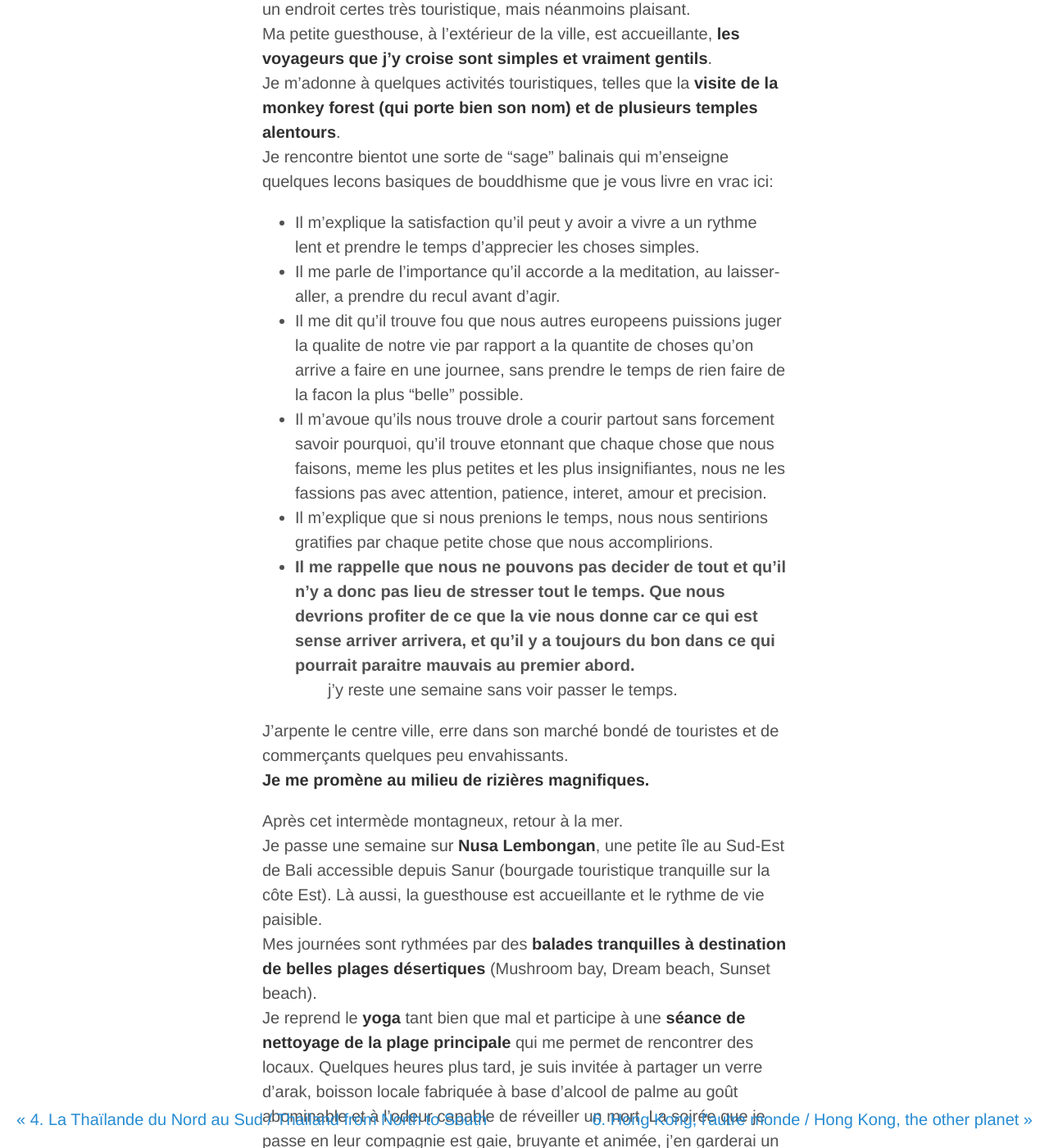
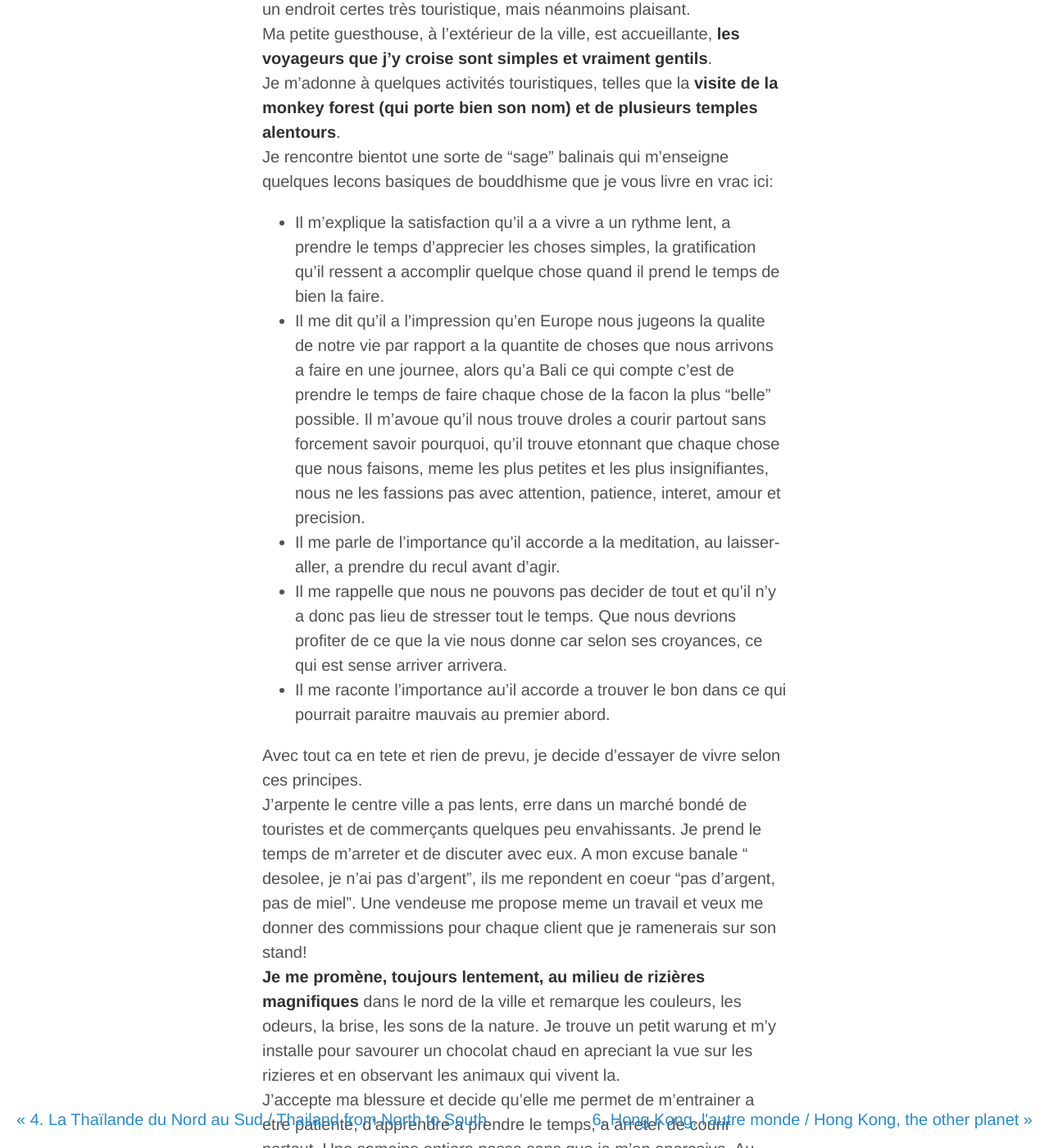
Before and after one commit to crossingborders/crossingborders.github.io, a Jekyll site: the page built from _posts/2014-06-25-Bali-ile-paisible.md, in a window 1280 px wide and 1400 px high, scrolled down 4152 px. Shown: the whole window at 82% size. Built offline with Jekyll 4.4.1, drawn with Linux system fonts in a browser that asks for light colours; Markdown is read by kramdown in place of the engine named in the settings; some of the changed text lies outside the part shown.

Commit message:
Update 2014-06-25-Bali-ile-paisible.md

```diff
--- a/_posts/2014-06-25-Bali-ile-paisible.md
+++ b/_posts/2014-06-25-Bali-ile-paisible.md
@@ -48,16 +48,18 @@ Ubud est un peu **le centre culturel de l'île**: on peut y apprendre la dance,
 Ma petite guesthouse, à l'extérieur de la ville, est accueillante, **les voyageurs que j'y croise sont simples et vraiment gentils**.
 Je m'adonne à quelques activités touristiques, telles que la **visite de la monkey forest (qui porte bien son nom) et de plusieurs temples alentours**.
 Je rencontre bientot une sorte de "sage" balinais qui m'enseigne quelques lecons basiques de bouddhisme que je vous livre en vrac ici:
-* Il m'explique la satisfaction qu'il peut y avoir a vivre a un rythme lent et prendre le temps d'apprecier les choses simples.
+* Il m'explique la satisfaction qu'il a a vivre a un rythme lent, a prendre le temps d'apprecier les choses simples, la gratification qu'il ressent a accomplir quelque chose quand il prend le temps de bien la faire.
+* Il  me dit qu'il a l'impression qu'en Europe nous jugeons la qualite de notre vie par rapport a la quantite de choses que nous arrivons a faire en une journee, alors qu'a Bali ce qui compte c'est de prendre le temps de faire chaque chose de la facon la plus "belle" possible. Il m'avoue qu'il nous trouve droles a courir partout sans forcement savoir pourquoi, qu'il trouve etonnant que chaque chose que nous faisons, meme les plus petites et les plus insignifiantes, nous ne les fassions pas avec attention, patience, interet, amour et precision.
 * Il me parle de l'importance qu'il accorde a la meditation, au laisser-aller, a prendre du recul avant d'agir.
-* Il  me dit qu'il trouve fou que nous autres europeens puissions juger la qualite de notre vie par rapport a la quantite de choses qu'on arrive a faire en une journee, sans prendre le temps de rien faire de la facon la plus "belle" possible.
-* Il m'avoue qu'ils nous trouve drole a courir partout sans forcement savoir pourquoi, qu'il trouve etonnant que chaque chose que nous faisons, meme les plus petites et les plus insignifiantes, nous ne les fassions pas avec attention, patience, interet, amour et precision.
-* Il m'explique que si nous prenions le temps, nous nous sentirions gratifies par chaque petite chose que nous accomplirions.
-* Il me rappelle que nous ne pouvons pas decider de tout et qu'il n'y a donc pas lieu de stresser tout le temps. Que nous devrions profiter de ce que la vie nous donne car ce qui est sense arriver arrivera, et qu'il y a toujours du bon dans ce qui pourrait paraitre mauvais au premier abord.
-: j'y reste une semaine sans voir passer le temps.
+* Il me rappelle que nous ne pouvons pas decider de tout et qu'il n'y a donc pas lieu de stresser tout le temps. Que nous devrions profiter de ce que la vie nous donne car selon ses croyances, ce qui est sense arriver arrivera.
+* Il me raconte l'importance au'il accorde a trouver le bon dans ce qui pourrait paraitre mauvais au premier abord.
 
-J'arpente le centre ville, erre dans son marché bondé de touristes et de commerçants quelques peu envahissants.
-**Je me promène au milieu de rizières magnifiques.**
+Avec tout ca en tete et rien de prevu, je decide d'essayer de vivre selon ces principes.
+J'arpente le centre ville a pas lents, erre dans un marché bondé de touristes et de commerçants quelques peu envahissants. Je prend le temps de m'arreter et de discuter avec eux. A mon excuse banale " desolee, je n'ai pas d'argent", ils me repondent en coeur "pas d'argent, pas de miel". Une vendeuse me propose meme un travail et veux me donner des commissions pour chaque client que je ramenerais sur son stand!
+**Je me promène, toujours lentement, au milieu de rizières magnifiques** dans le nord de la ville et remarque les couleurs, les odeurs, la brise, les sons de la nature. Je trouve un petit warung et m'y installe pour savourer un chocolat chaud en apreciant la vue sur les rizieres et en observant les animaux qui vivent la.
+J'accepte ma blessure et decide qu'elle me permet de m'entrainer a etre patiente, d'apprendre a prendre le temps, a arreter de courir partout.
+Une semaine entiere passe sans que je m'en apercoive. Au final, cet homme avait raison: les petites choses peuvent prendre beaucoup de temps si on fait attention a bien les faire!
+
 
 Après cet intermède montagneux, retour à la mer.
 Je passe une semaine sur **Nusa Lembongan**, une petite île au Sud-Est de Bali accessible depuis Sanur (bourgade touristique tranquille sur la côte Est). Là aussi, la guesthouse est accueillante et le rythme de vie paisible.
```
